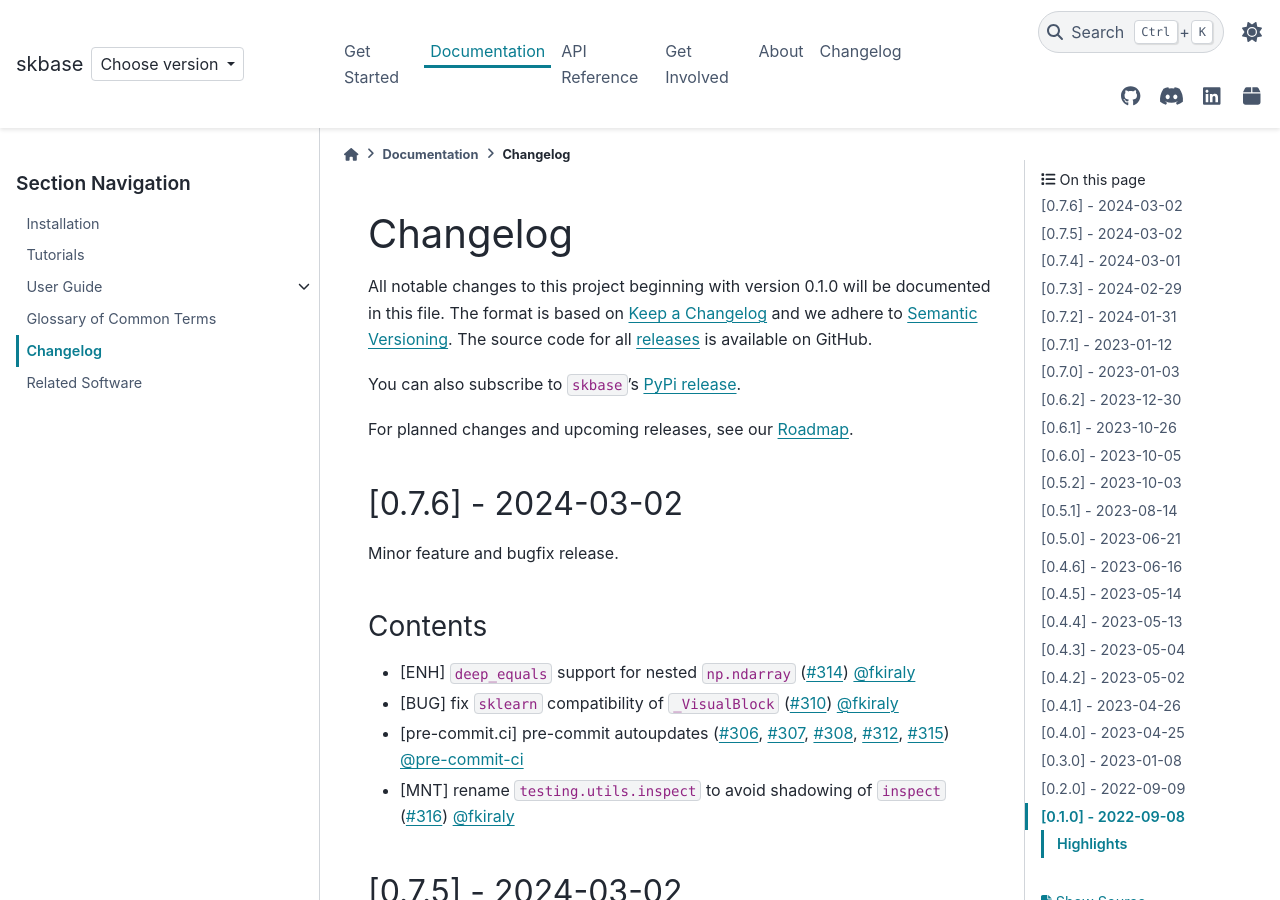
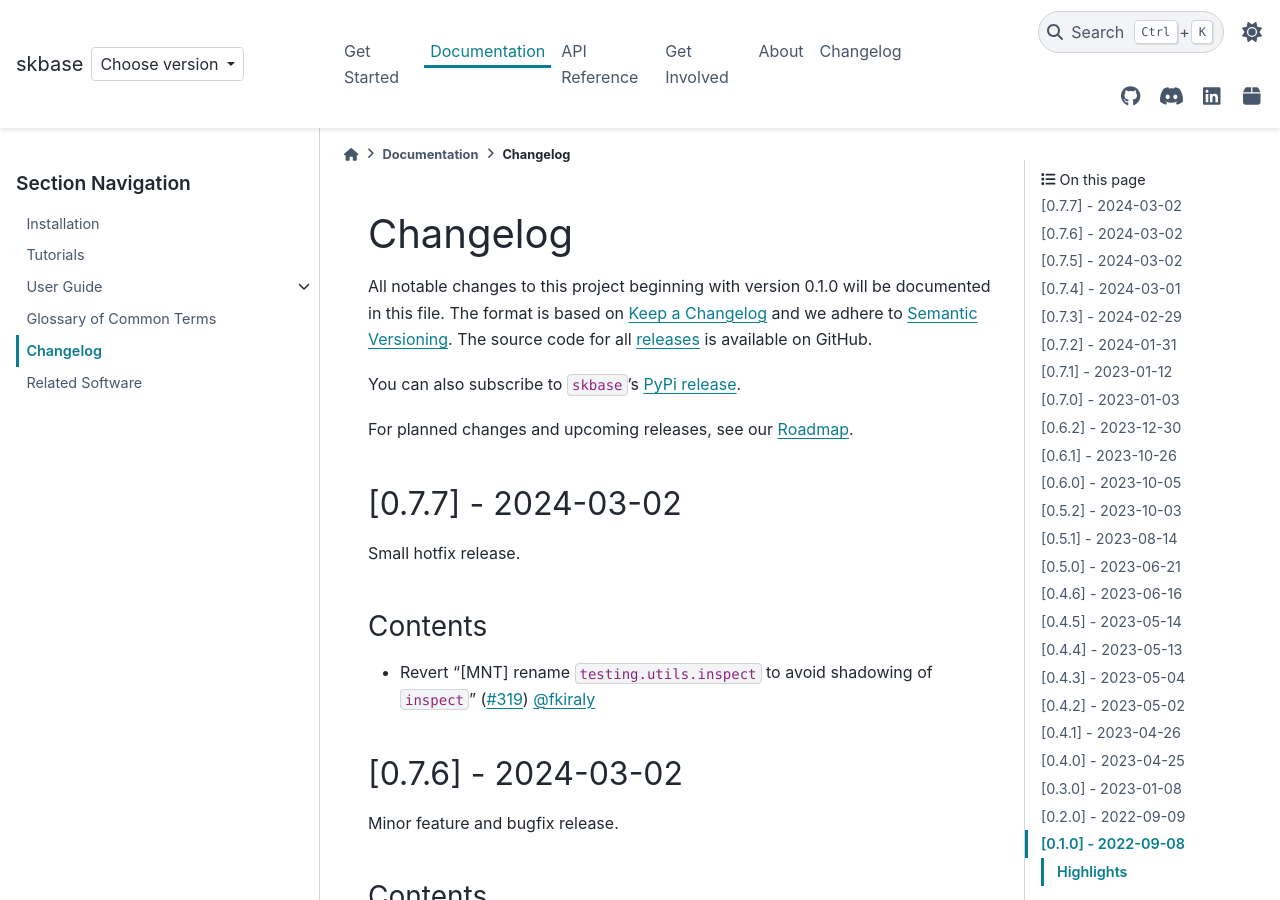
Before and after one commit to sktime/skbase, a Sphinx documentation site: the page built from docs/source/user_documentation/changelog.rst, in a window 1280 px wide and 900 px high. Built offline with Sphinx 7.4.7 and the PyData theme 0.15.4, drawn with Linux system fonts in a browser that asks for light colours; comment, search, counter and statistics services are not loaded.

Commit message:
Release 0.7.7 (#320)
Release 0.7.7

* changelog
* version bump

```diff
--- a/docs/source/user_documentation/changelog.rst
+++ b/docs/source/user_documentation/changelog.rst
@@ -13,6 +13,18 @@ You can also subscribe to ``skbase``'s
 `PyPi release <https://libraries.io/pypi/scikit-base>`_.
 
 For planned changes and upcoming releases, see our :ref:`roadmap`.
+
+[0.7.7] - 2024-03-02
+====================
+
+Small hotfix release.
+
+Contents
+--------
+
+* Revert "[MNT] rename ``testing.utils.inspect`` to avoid shadowing of ``inspect``"
+  (:pr:`319`) :user:`fkiraly`
+
 
 [0.7.6] - 2024-03-02
 ====================
--- a/pyproject.toml
+++ b/pyproject.toml
@@ -1,6 +1,6 @@
 [project]
 name = "scikit-base"
-version = "0.7.6"
+version = "0.7.7"
 description = "Base classes for sklearn-like parametric objects"
 authors = [
     {name = "sktime developers", email = "sktime.toolbox@gmail.com"},
--- a/skbase/__init__.py
+++ b/skbase/__init__.py
@@ -6,4 +6,4 @@
 The included functionality makes it easy to reuse scikit-learn and
 sktime design principles in your project.
 """
-__version__: str = "0.7.6"
+__version__: str = "0.7.7"
```
Also changed, not shown: README.md (+1 -1 lines), docs/source/_static/switcher.json (+6 -1 lines).
